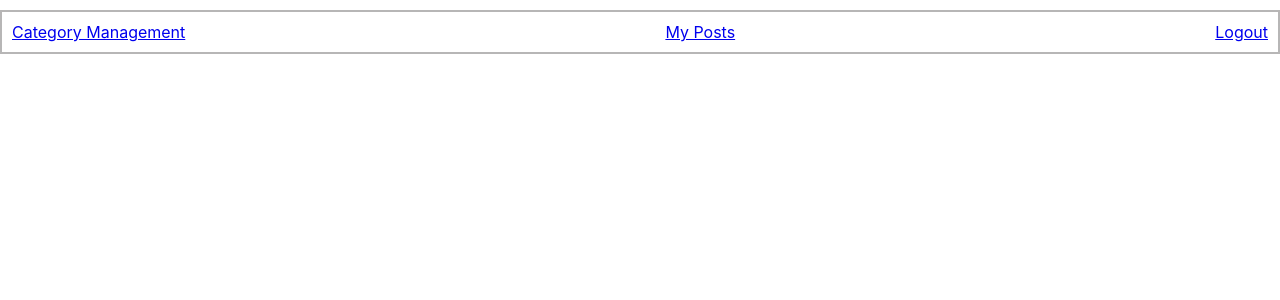
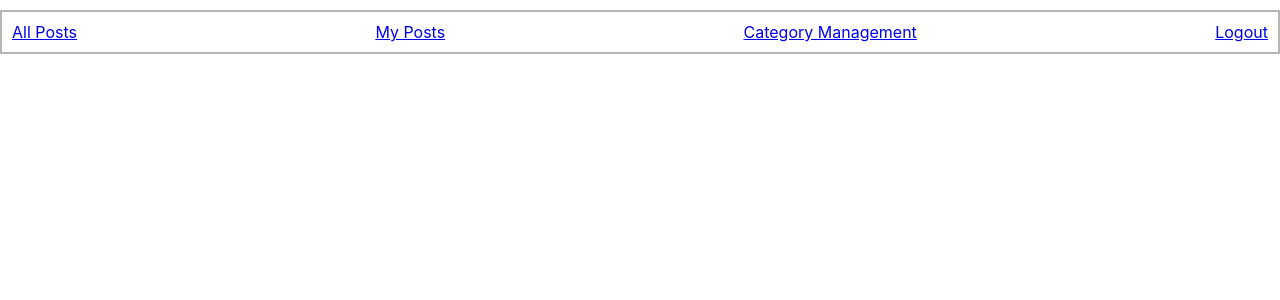
Before and after one commit to NSS-Day-Cohort-68/rare-client-monty-py, a React (Create React App) app: page / in a window 1280 px wide. Shown: the top 300 px of the page. Built offline with nearby package versions, Linux system fonts and the light colour scheme; sample sign-in values are in the browser's storage.

Commit message:
added link in navbar to posts

```diff
--- a/src/components/navbar/Navbar.js
+++ b/src/components/navbar/Navbar.js
@@ -11,12 +11,14 @@ export const Navbar = () => {
         <div className="navbar-main">
             <ul className="navbar-list">
                 <li className="navbar-item">
-                    <Link to={"./categories"}>Category Management</Link>
+                    <Link to={"./posts"}>All Posts</Link>
                 </li>
                 <li className="navbar-item">
                     <Link to={"./myposts"}>My Posts</Link>
                 </li>
-
+                <li className="navbar-item">
+                    <Link to={"./categories"}>Category Management</Link>
+                </li>
 
                 {localStorage.getItem("rareClient-user") ? (
                     <li className="navbar-item">
```
